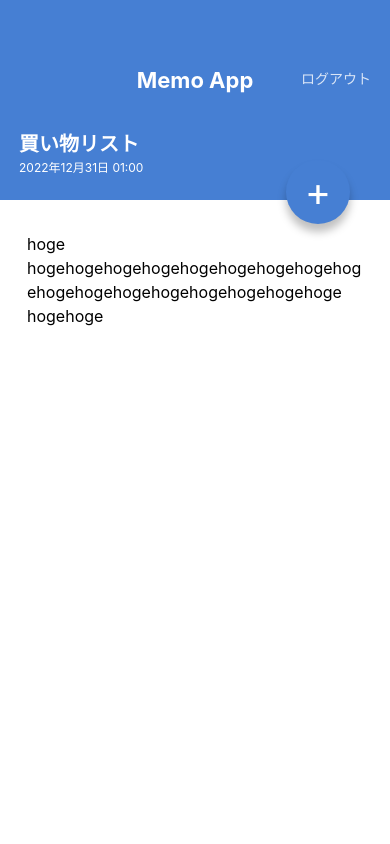
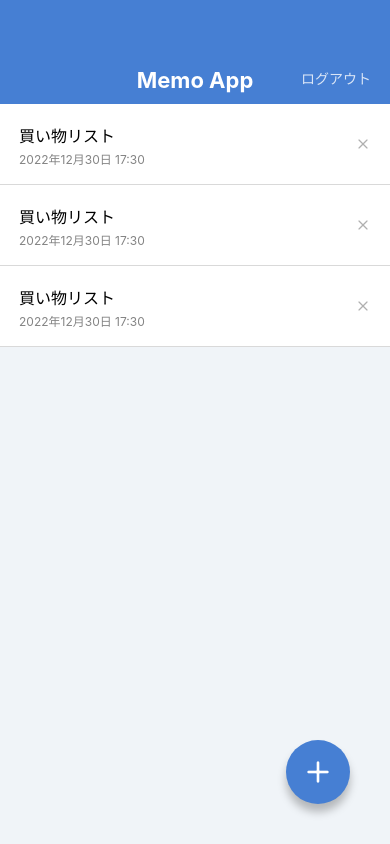
Before and after one commit to tetsu333/MemoAppRN3, a React Native app: screen / in a window 390 px wide. Built offline with nearby package versions, Linux system fonts and the light colour scheme.

Commit message:
Install @expo/vector-icons

```diff
--- a/App.jsx
+++ b/App.jsx
@@ -1,8 +1,8 @@
 import React from "react";
 
 import MemoListScreen from "./src/screens/MemoListScreen";
-import MemoDetailScreen from "./src/screens/MemoDetailScreen";
+// import MemoDetailScreen from "./src/screens/MemoDetailScreen";
 
 export default function App() {
-  return <MemoDetailScreen />;
+  return <MemoListScreen />;
 }
--- a/package.json
+++ b/package.json
@@ -9,6 +9,7 @@
     "web": "expo start --web"
   },
   "dependencies": {
+    "@expo/vector-icons": "^13.0.0",
     "expo": "~47.0.9",
     "expo-status-bar": "~1.4.2",
     "expo-updates": "~0.15.6",
--- a/src/components/CircleButton.jsx
+++ b/src/components/CircleButton.jsx
@@ -1,19 +1,20 @@
 import React from "react";
-import { View, Text, StyleSheet } from "react-native";
+import { View, StyleSheet } from "react-native";
 import { string, shape } from "prop-types";
+import { Feather } from "@expo/vector-icons";
 
 export default function CircleButton(props) {
-  const { children, style } = props;
+  const { style, name } = props;
   return (
     <View style={[styles.circleButton, style]}>
-      <Text style={styles.circleButtonLabel}>{children}</Text>
+      <Feather name={name} size={32} color="white" />
     </View>
   );
 }
 
 CircleButton.propTypes = {
-  children: string.isRequired,
   style: shape(),
+  name: string.isRequired,
 };
 
 CircleButton.defaultProps = {
--- a/src/components/MemoList.jsx
+++ b/src/components/MemoList.jsx
@@ -1,5 +1,6 @@
 import React from "react";
 import { View, Text, StyleSheet } from "react-native";
+import { Feather } from "@expo/vector-icons";
 
 export default function MemoList() {
   return (
@@ -10,7 +11,7 @@
           <Text style={styles.memoListItemDate}>2022年12月30日 17:30</Text>
         </View>
         <View>
-          <Text>X</Text>
+          <Feather name="x" size={16} color="#B0B0B0" />
         </View>
       </View>
 
@@ -20,7 +21,7 @@
           <Text style={styles.memoListItemDate}>2022年12月30日 17:30</Text>
         </View>
         <View>
-          <Text>X</Text>
+          <Feather name="x" size={16} color="#B0B0B0" />
         </View>
       </View>
 
@@ -30,7 +31,7 @@
           <Text style={styles.memoListItemDate}>2022年12月30日 17:30</Text>
         </View>
         <View>
-          <Text>X</Text>
+          <Feather name="x" size={16} color="#B0B0B0" />
         </View>
       </View>
     </View>
--- a/src/screens/MemoDetailScreen.jsx
+++ b/src/screens/MemoDetailScreen.jsx
@@ -1,6 +1,5 @@
 import React from "react";
 import { View, ScrollView, Text, StyleSheet } from "react-native";
-
 import AppBar from "../components/AppBar";
 import CircleButton from "../components/CircleButton";
 
@@ -19,7 +18,7 @@
           hogehoge
         </Text>
       </ScrollView>
-      <CircleButton style={{ top: 160, bottom: "auto" }}>+</CircleButton>
+      <CircleButton style={{ top: 160, bottom: "auto" }} name="edit-2" />
     </View>
   );
 }
--- a/src/screens/MemoListScreen.jsx
+++ b/src/screens/MemoListScreen.jsx
@@ -10,7 +10,7 @@
     <View style={styles.container}>
       <AppBar />
       <MemoList />
-      <CircleButton>+</CircleButton>
+      <CircleButton name="plus" />
     </View>
   );
 }
```
Also changed, not shown: .eslintrc.json, 1 other file (tests, documents, lock files or other folders).
